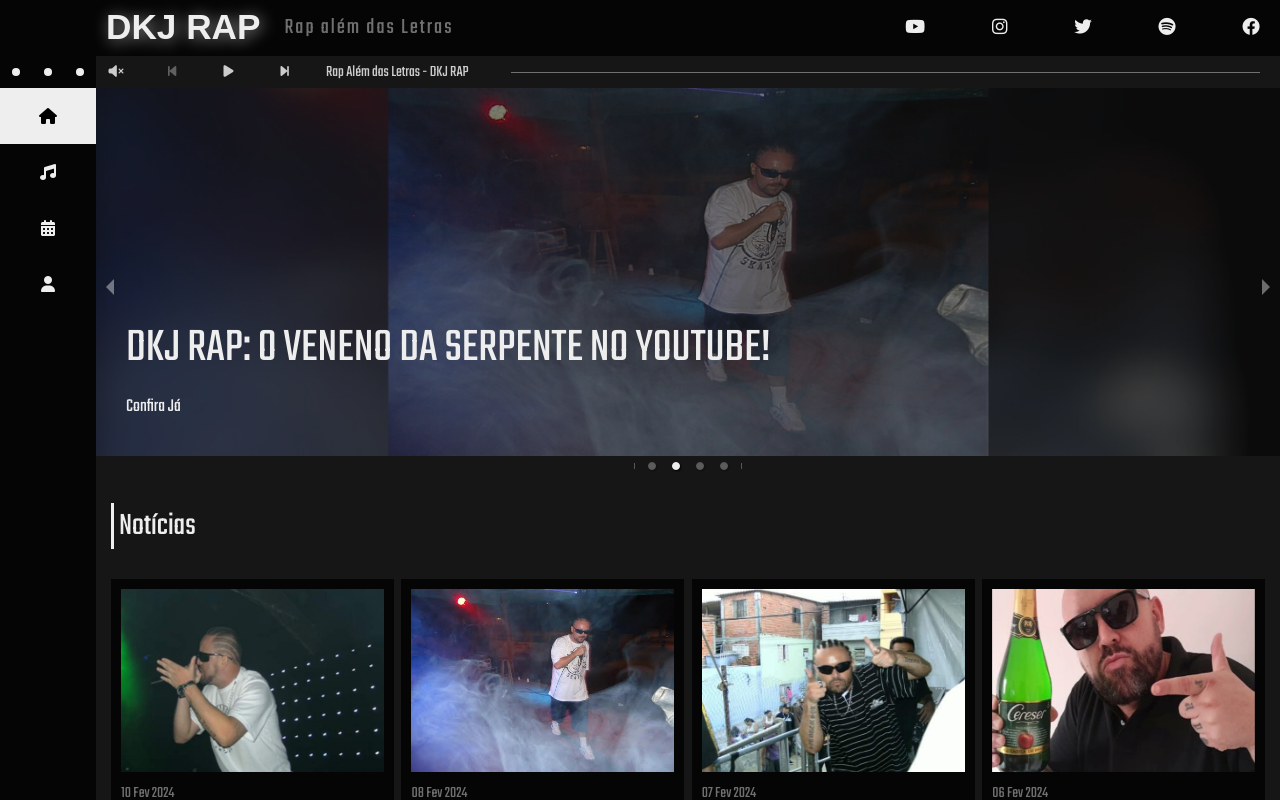
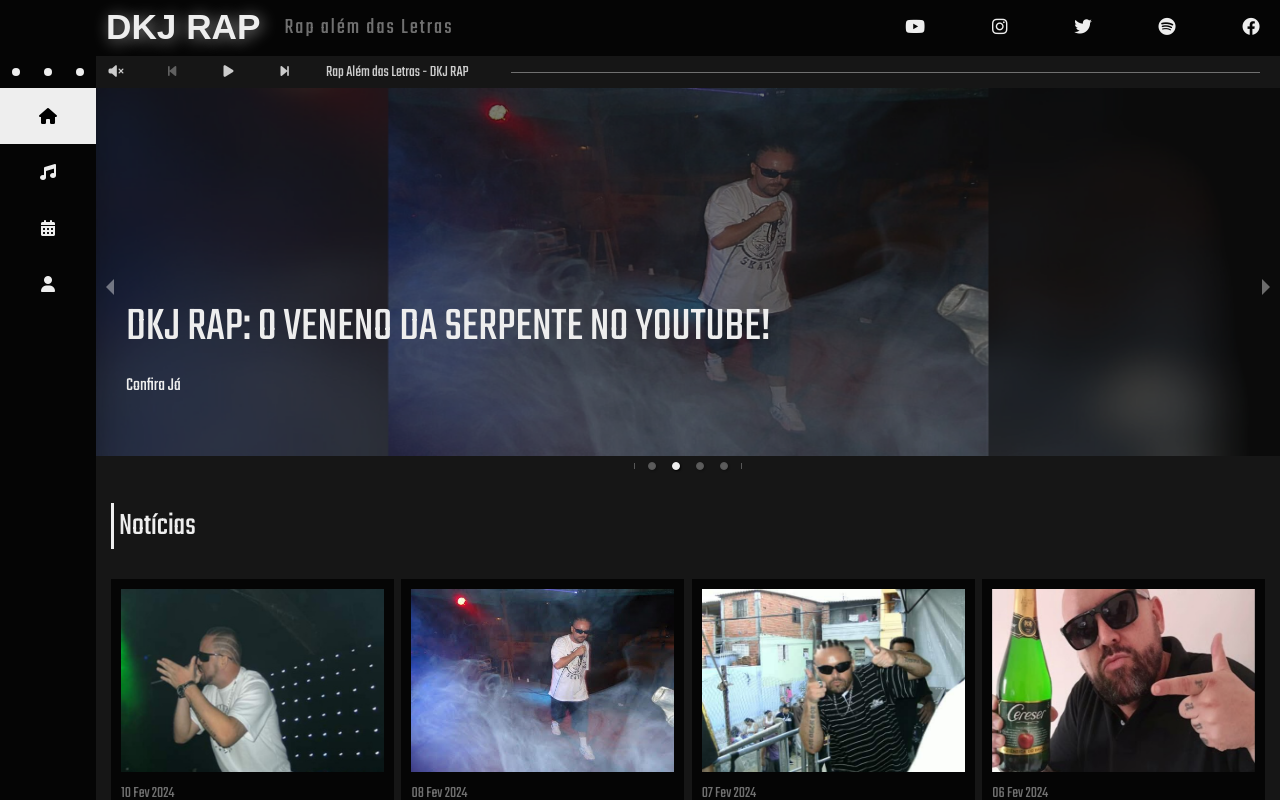
Before and after one commit to TerryKrom/dkjrap, a React (Vite) app in the folder hiphop-website/: page / in a window 1280 px wide. Shown: the top 800 px of the page. Built offline with nearby package versions, Linux system fonts and the light colour scheme; a web font is replaced by a local one.

Commit message:
carousel bug fixed

```diff
--- a/hiphop-website/src/components/carousel.css
+++ b/hiphop-website/src/components/carousel.css
@@ -121,10 +121,6 @@
         margin-bottom: 10px;
 }
 
-.text h3{
-    height: 30px;
-}
-
 @media only screen and (max-width:620px){
     .react-carousel, .react-carousel-slide{
         height: 300px;
```
